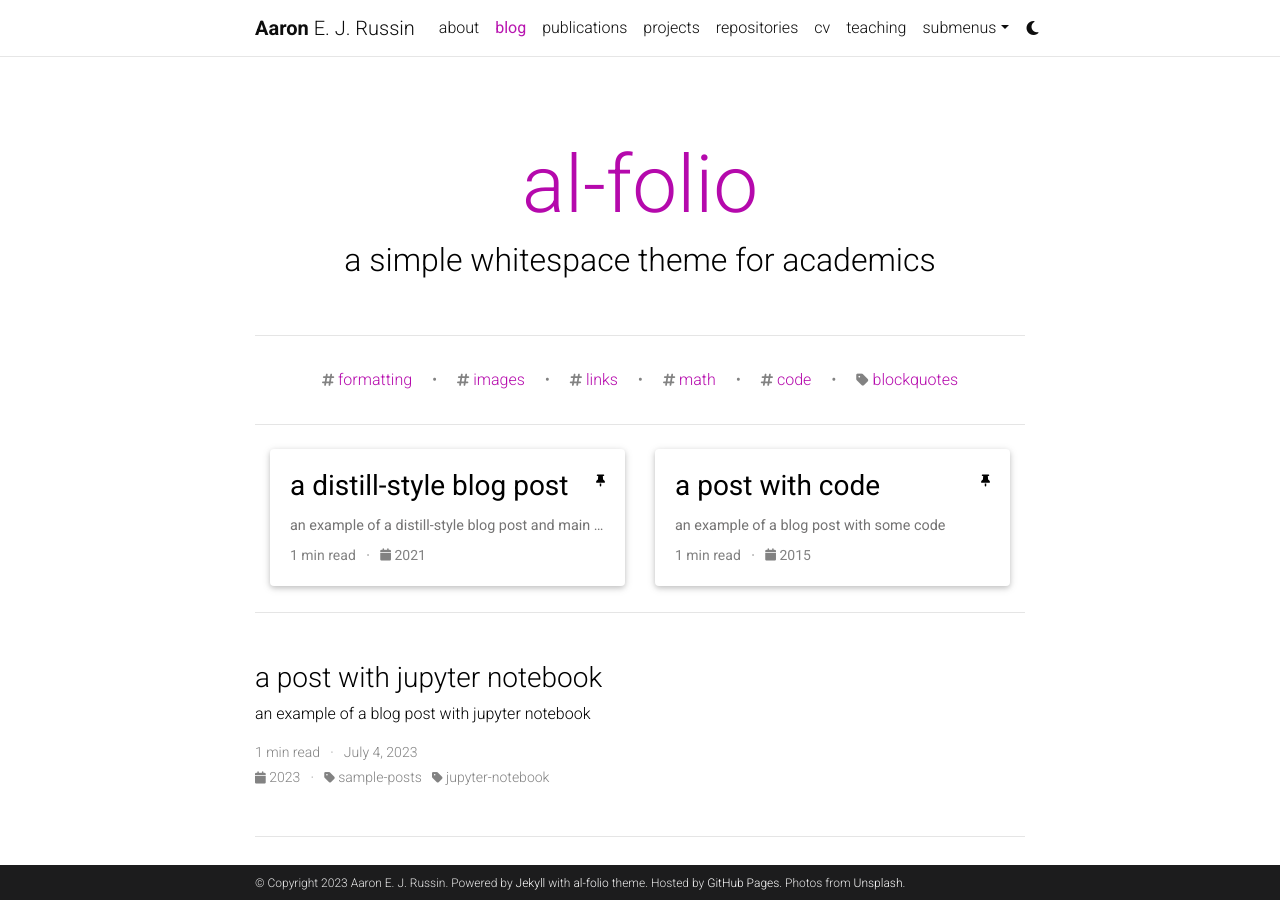
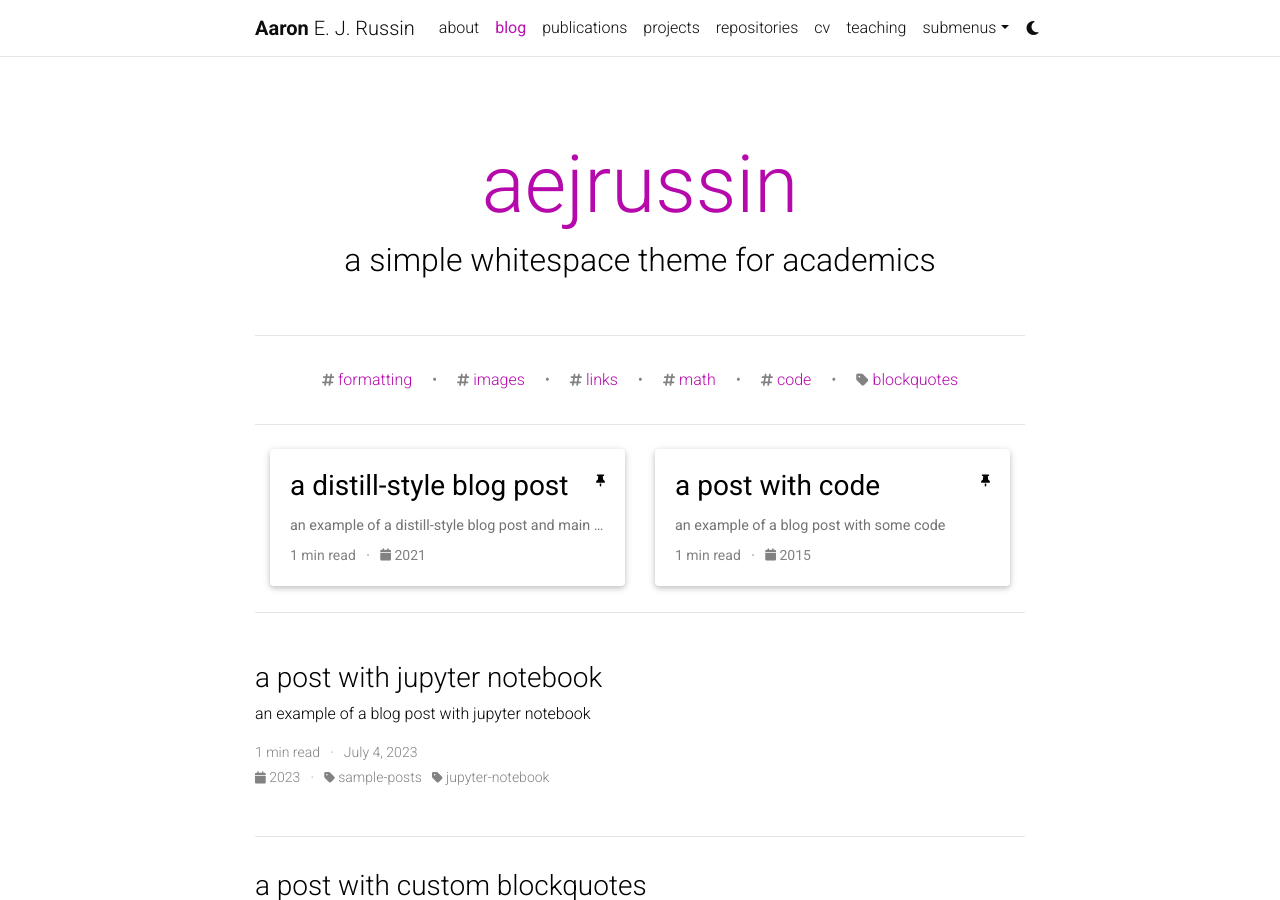
Before and after one commit to aejrussin/aejrussin, a Jekyll site: the page built from blog/index.html, in a window 1280 px wide and 900 px high. Built offline with Jekyll 4.4.1, drawn with Linux system fonts in a browser that asks for light colours; the list of posts is cut into pages by our own code; comment, search, counter and statistics services are not loaded; a style sheet for code colours, icons or effects is not loaded.

Commit message:
Update _config.yml

```diff
--- a/_config.yml
+++ b/_config.yml
@@ -16,10 +16,10 @@ footer_text: >
 keywords: # add your own keywords or leave empty
 
 lang: en # the language of your site (for example: en, fr, cn, ru, etc.)
-icon: ⚛️  # the emoji used as the favicon (alternatively, provide image name in /assets/img/)
+icon: 👍 # the emoji used as the favicon (alternatively, provide image name in /assets/img/)
 
 url: https://aejrussin.github.io # the base hostname & protocol for your site
-baseurl: /aejrussin # the subpath of your site, e.g. /blog/
+baseurl: /aejrussin/ # the subpath of your site, e.g. /blog/
 last_updated: false # set to true if you want to display last updated in the footer
 impressum_path:  # set to path to include impressum link in the footer, use the same path as permalink in a page, helps to conform with EU GDPR
 
@@ -52,7 +52,7 @@ rss_icon: true
 # -----------------------------------------------------------------------------
 
 navbar_fixed: true
-footer_fixed: true
+footer_fixed: false
 
 # Dimensions
 max_width: 800px
@@ -73,9 +73,9 @@ og_image: # The site-wide (default for all links) Open Graph preview image
 
 github_username: # your GitHub user name
 gitlab_username: # your GitLab user name
-twitter_username: aaronrussin # your Twitter handle
+twitter_username: # your Twitter handle
 mastodon_username: # your mastodon instance+username in the format instance.tld/@username
-linkedin_username: aaron-russin # your LinkedIn user name
+linkedin_username: # your LinkedIn user name
 telegram_username: # your Telegram user name
 scholar_userid: # your Google Scholar ID
 semanticscholar_id: # your Semantic Scholar ID
@@ -122,7 +122,7 @@ bing_site_verification:  # out your bing-site-verification ID (Bing Webmaster)
 # Blog
 # -----------------------------------------------------------------------------
 
-blog_name: al-folio # blog_name will be displayed in your blog page
+blog_name: aejrussin # blog_name will be displayed in your blog page
 blog_nav_title: blog # your blog must have a title for it to be displayed in the nav bar
 blog_description: a simple whitespace theme for academics
 permalink: /blog/:year/:title/
```
